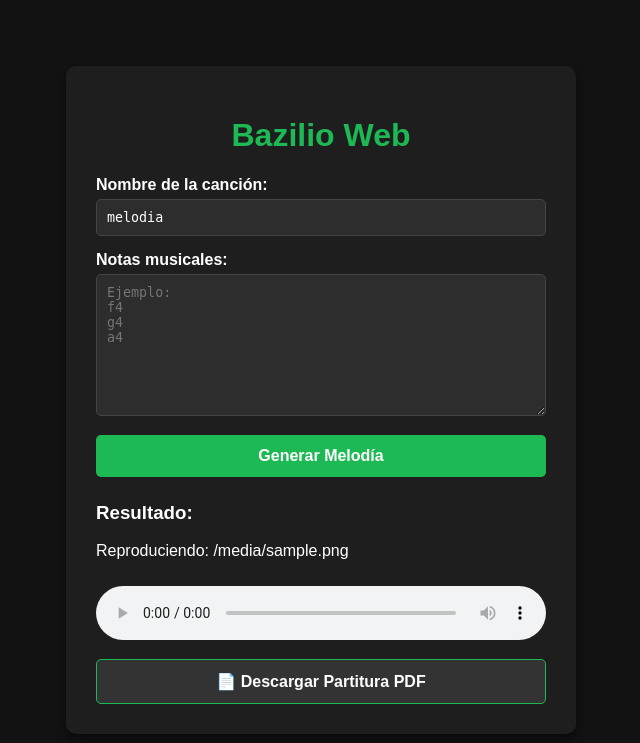
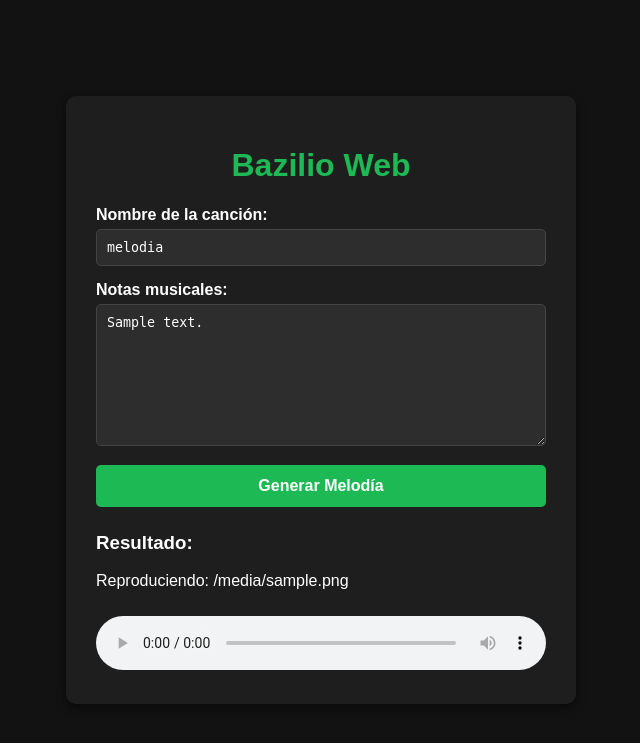
Before and after one commit to DavidOnGitHub1/Nota_melodia, a Flask app: template templates/index.html in a window 1280 px wide. Shown: the top 743 px of the page, without its empty margins (319-959 px from the left). Run offline with Flask 3, Linux system fonts and the light colour scheme; the template is opened without the code that fills it: most values are stand-ins (such as "Sample title", 1, 10 or a date in 2020).

Commit message:
corregir main

```diff
--- a/app.py
+++ b/app.py
@@ -9,7 +9,7 @@ PROGRAMA_DIR = os.path.join(os.path.abspath(os.path.dirname(__file__)), 'program
 
 @app.route('/')
 def index():
-    return render_template('index.html', audio_file=None, pdf_file=None)
+    return render_template('index.html', audio_file=None, pdf_file=None, notes="")
 
 @app.route('/generate', methods=['GET', 'POST'])
 def generate():
@@ -31,7 +31,9 @@ def generate():
 
         audio_filename = f"{song_name}.mp3"
         pdf_filename = f"{song_name}.pdf"
-        return render_template('index.html', audio_file=audio_filename, pdf_file=pdf_filename)
+
+        # Devolvemos también 'notes=raw_notes' para que no se borre el texto de la caja
+        return render_template('index.html', audio_file=audio_filename, pdf_file=pdf_filename, notes=raw_notes)
 
     return redirect(url_for('index'))
 
--- a/main.py
+++ b/main.py
@@ -52,8 +52,8 @@ def ejecutar_proyecto():
     string_notas = " ".join(secuencia_notas)
 
     # Crear el archivo .ly en la RAIZ (evita el error de LilyPond)
+    # El código .ly debe tener layout (para PDF) y midi (para audio)
     codigo_ly = '\\version "2.24.4"\n\\header { tagline = ##f }\n\\score {\n  {\n    \\clef treble\n    \\time 4/4\n    \\tempo 4 = 100\n    \\stemDown\n    ' + string_notas + '\n  }\n  \\layout { }\n  \\midi { }\n}\n'
-
     ly_file = f"{nombre_cancion}.ly"
     with open(ly_file, "w", encoding="utf-8") as f:
         f.write(codigo_ly)
--- a/templates/index.html
+++ b/templates/index.html
@@ -66,8 +66,8 @@
             <input type="text" id="song_name" name="song_name" value="melodia" required>
 
             <label for="notes">Notas musicales:</label>
-            <!-- Textarea limpio sin notas por defecto -->
-            <textarea id="notes" name="notes" rows="8" placeholder="Ejemplo:&#10;f4&#10;g4&#10;a4" required></textarea>
+            <!-- Muestra las notas guardadas para que no se borren -->
+            <textarea id="notes" name="notes" rows="8" placeholder="Ejemplo:&#10;f4&#10;g4&#10;a4" required>{{ notes if notes else '' }}</textarea>
 
             <button type="submit">Generar Melodía</button>
         </form>
@@ -81,8 +81,9 @@
                     Tu navegador no soporta el elemento de audio.
                 </audio>
 
-                <!-- Botón para descargar la partitura en PDF -->
-                <a href="{{ url_for('download_file', filename=pdf_file) }}" class="btn-pdf" target="_blank">📄 Descargar Partitura PDF</a>
+                {% if pdf_file %}
+                    <a href="{{ url_for('download_file', filename=pdf_file) }}" class="btn-pdf" target="_blank">📄 Descargar Partitura PDF</a>
+                {% endif %}
             {% else %}
                 <p style="color: #888;">Escribe tus notas y genera tu música.</p>
             {% endif %}
```
